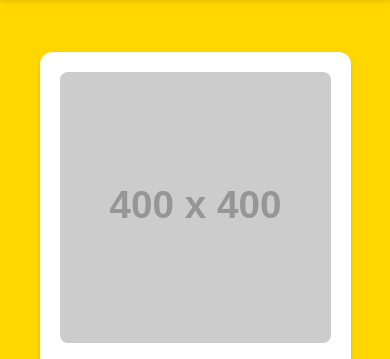
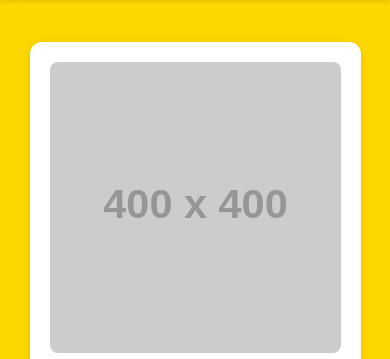
Before and after one commit to aslearntocode/thedivinehands, a website: page app/ruchita-shah.html in a window 390 px wide. Shown: the part 72-431 px from the top of the page. Drawn offline with Linux system fonts and the light colour scheme; placeholder pictures from the web are drawn by us.

Commit message:
Aligned Boxes

```diff
--- a/app/ruchita-shah.html
+++ b/app/ruchita-shah.html
@@ -613,6 +613,7 @@
             margin: 20px;
             flex-wrap: wrap;
             align-items: flex-start;
+            box-shadow: 0 2px 10px rgba(0,0,0,0.1);
         }
 
         .chef-image {
@@ -861,6 +862,35 @@
                 display: block;
             }
         }
+
+        .menu-section {
+            max-width: 100%;
+            padding: 40px;
+            background: white;
+            border-radius: 12px;
+            margin: 20px;
+            box-shadow: 0 2px 10px rgba(0,0,0,0.1);
+        }
+
+        .chef-header {
+            display: flex;
+            gap: 40px;
+            padding: 40px;
+            background: white;
+            border-radius: 12px;
+            margin: 20px;
+            flex-wrap: wrap;
+            align-items: flex-start;
+            box-shadow: 0 2px 10px rgba(0,0,0,0.1);
+        }
+
+        @media (max-width: 768px) {
+            .menu-section,
+            .chef-header {
+                padding: 20px;
+                margin: 10px;
+            }
+        }
     </style>
 
     <footer class="site-footer">
```
Also changed, not shown: app/chef-anjali.html (+19 -0 lines), app/chef-manmeet_kaur.html (+19 -0 lines), app/chef-payal.html (+30 -0 lines), app/chef-urmila.html (+19 -0 lines), app/juhi-kastiya.html (+19 -0 lines).
